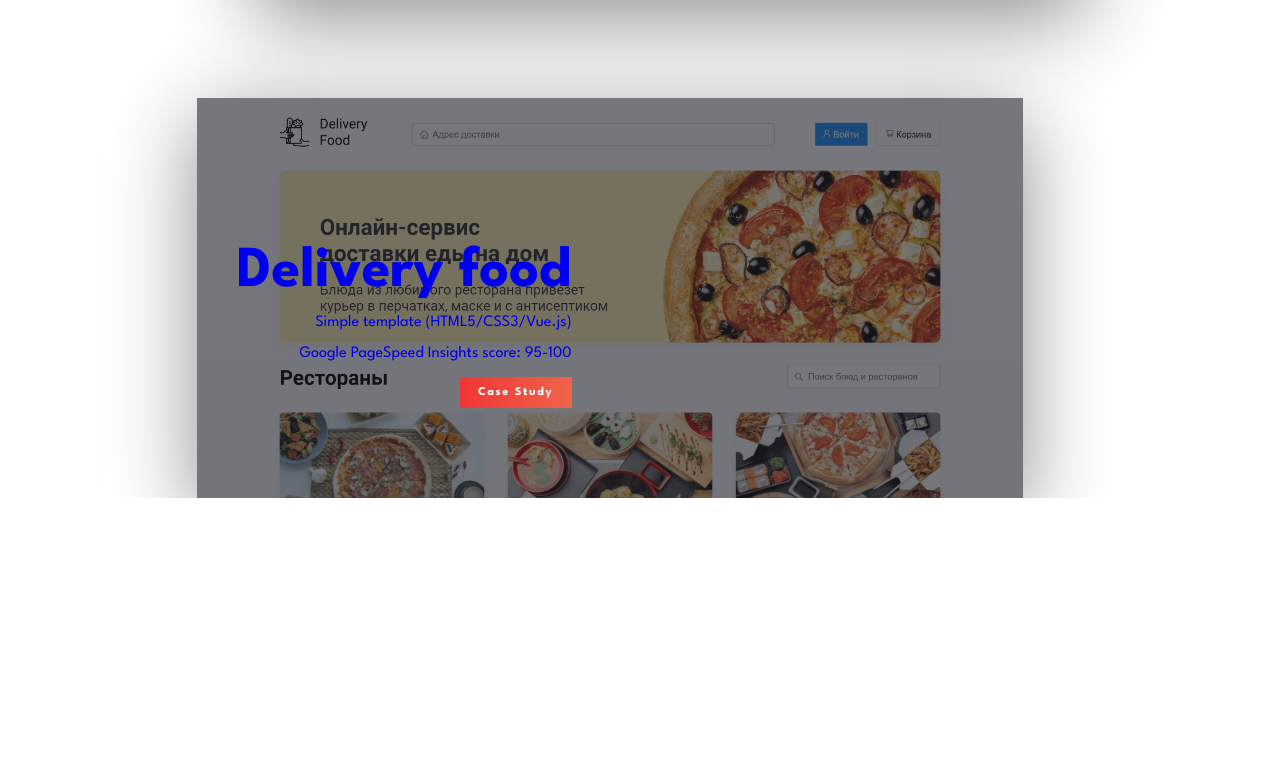
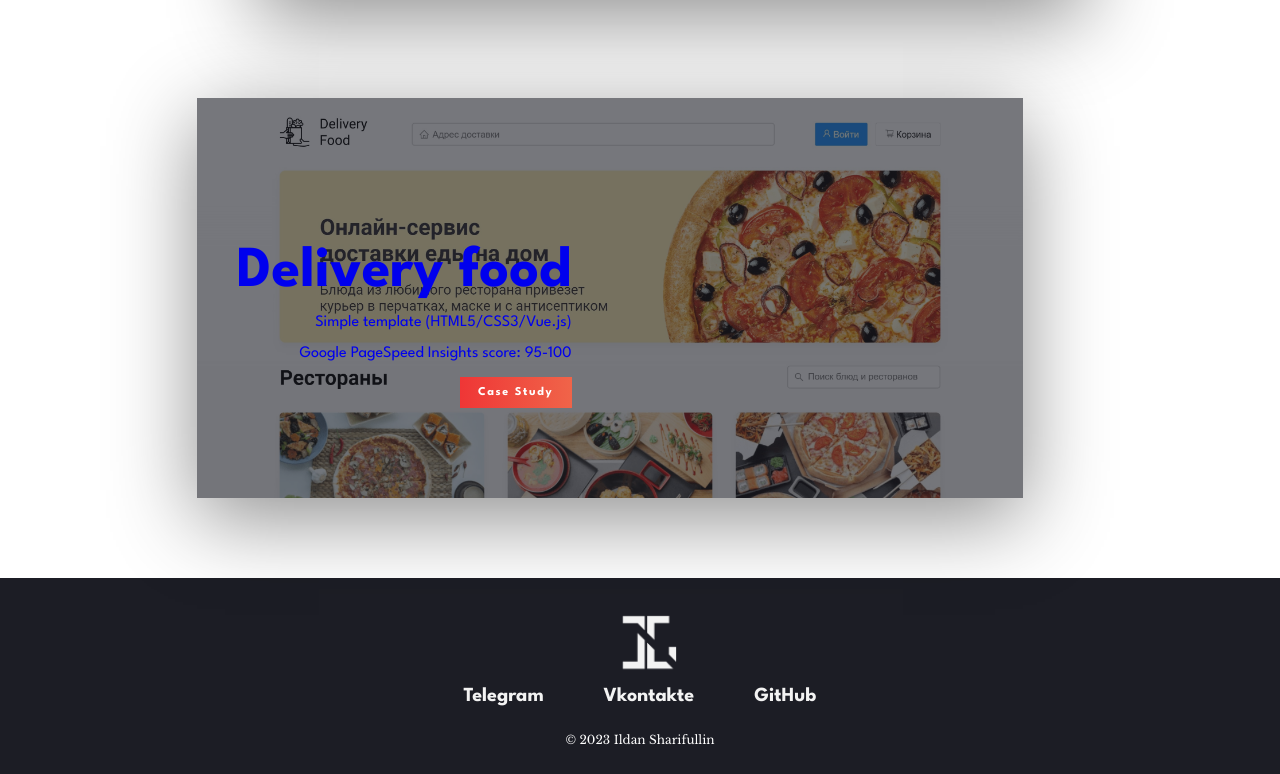
Before and after one commit to 1ldaun/stormrage, a React (Create React App) app: page / in a window 1280 px wide. Shown: the part 3420-4194 px from the top of the page. Before the commit the page ends 3918 px from the top, so only its background shows below. Built offline with nearby package versions, Linux system fonts and the light colour scheme.

Commit message:
feat: added Footer widget

```diff
--- a/public/index.html
+++ b/public/index.html
@@ -3,7 +3,7 @@
   <head>
     <meta charset="utf-8" />
     <link rel="icon" href="%PUBLIC_URL%/favicon.ico" />
-    <meta name="viewport" content="width=device-width, initial-scale=1" />
+    <meta name="viewport" content="width=device-width, user-scalable=no, initial-scale=1.0, maximum-scale=1.0, minimum-scale=1.0" />
     <meta name="theme-color" content="#000000" />
     <meta
       name="description"
--- a/src/pages/MainPage/MainPage.tsx
+++ b/src/pages/MainPage/MainPage.tsx
@@ -4,17 +4,19 @@
 import TopSection from "../../widgets/TopSection/TopSection";
 import WorksSection from "../../widgets/WorksSection/WorksSection";
 import InfoSection from "../../widgets/InfoSection/InfoSection";
+import Footer from "../../widgets/Footer/Footer";
 
 const MainPage = () => {
     const [isInfoSectionActive, setIsInfoSectionActive] = useState(false);
 
     return (
-        <div className={styles.wrapper}>
-            <Header setInfoSectionActive={setIsInfoSectionActive}/>
-            <TopSection/>
-            <WorksSection/>
-            <InfoSection isActive={isInfoSectionActive} setIsActive={setIsInfoSectionActive}/>
-        </div>
+            <div className={styles.wrapper}>
+                <Header setInfoSectionActive={setIsInfoSectionActive}/>
+                <TopSection setInfoSectionActive={setIsInfoSectionActive}/>
+                <WorksSection/>
+                <InfoSection isActive={isInfoSectionActive} setIsActive={setIsInfoSectionActive}/>
+                <Footer/>
+            </div>
     );
 };
 
--- /dev/null
+++ b/src/widgets/Footer/Footer.module.scss
@@ -0,0 +1,43 @@
+.wrapper {
+  background: #1c1d25;
+  color: #fff;
+  font-family: Libre Baskerville,Palatino Linotype,Times New Roman,serif;
+  padding: 35px 0 15px 0;
+  width: 100%;
+}
+
+.logo {
+  display: block;
+  margin: 0 auto 12px;
+  padding-left: 15px;
+  width: 75px;
+}
+
+.navigation {
+  display: flex;
+  justify-content: center;
+  align-items: center;
+  list-style: none;
+  margin: 0;
+  padding: 0;
+
+  &>*:not(:last-child) {
+    margin-right: 60px;
+  }
+
+  &__link {
+    color: #f3f3f3;
+    font-family: League Spartan,Helvetica,Arial,sans-serif;
+    font-weight: 700;
+    font-size: 20px;
+    padding: 15px 0;
+    text-decoration: none;
+  }
+}
+
+.copyright {
+  font-size: 12px;
+  padding-top: 15px;
+  text-align: center;
+  width: 100%;
+}
--- /dev/null
+++ b/src/widgets/Footer/Footer.tsx
@@ -0,0 +1,25 @@
+import React from 'react';
+import styles from "./Footer.module.scss"
+import logoImg from "../../shared/img/logo-white.png"
+
+const Footer = () => {
+    return (
+        <div className={styles.wrapper}>
+            <img className={styles.logo} src={logoImg} alt="logo"/>
+            <ul className={styles.navigation}>
+                <li className={styles.navigation__item}>
+                    <a href="https://t.me/d1sinterested" target="_blank" rel="noreferrer" className={styles.navigation__link}>Telegram</a>
+                </li>
+                <li className={styles.navigation__item}>
+                    <a href="https://vk.com/dis1nterested" target="_blank" rel="noreferrer" className={styles.navigation__link}>Vkontakte</a>
+                </li>
+                <li className={styles.navigation__item}>
+                    <a href="https://github.com/1ldaun" target="_blank" rel="noreferrer" className={styles.navigation__link}>GitHub</a>
+                </li>
+            </ul>
+            <p className={styles.copyright}>© 2023 Ildan Sharifullin</p>
+        </div>
+    );
+};
+
+export default Footer;
--- a/src/widgets/WorksSection/WorksSection.module.scss
+++ b/src/widgets/WorksSection/WorksSection.module.scss
@@ -3,7 +3,7 @@
   flex-direction: column;
   align-items: center;
   width: 100vw;
-  padding: 80px 12vw 0 12vw;
+  padding: 80px 12vw;
 
   &__title {
     color: var(--golden);
```
Also changed, not shown: src/shared/img/logo-white.png (added).
